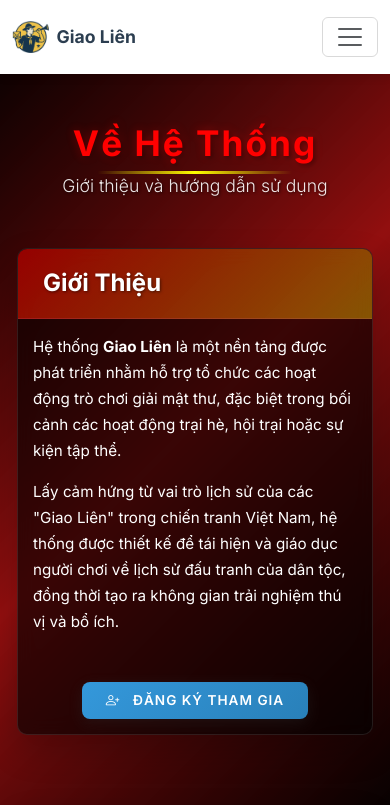
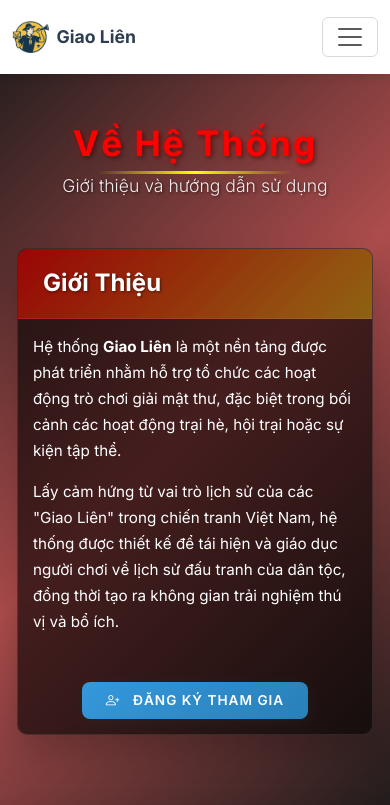
Before and after one commit to CuongCow/publicgiaolien, a React (Create React App) app in the folder client/: page /about in a window 390 px wide. Shown: the top 805 px of the page. Built offline with nearby package versions, Linux system fonts and the light colour scheme; no server answers.

Commit message:
HomePage.css

```diff
--- a/client/src/styles/HomePage.css
+++ b/client/src/styles/HomePage.css
@@ -393,12 +393,7 @@
   }
 
   body {
-    background: linear-gradient(
-      135deg,
-      rgba(0, 0, 0, 0.95) 0%,
-      rgba(139, 0, 0, 0.8) 50%,
-      rgba(0, 0, 0, 0.95) 100%
-    );
+    background: #ffffff;
     background-attachment: fixed;
   }
 
```
